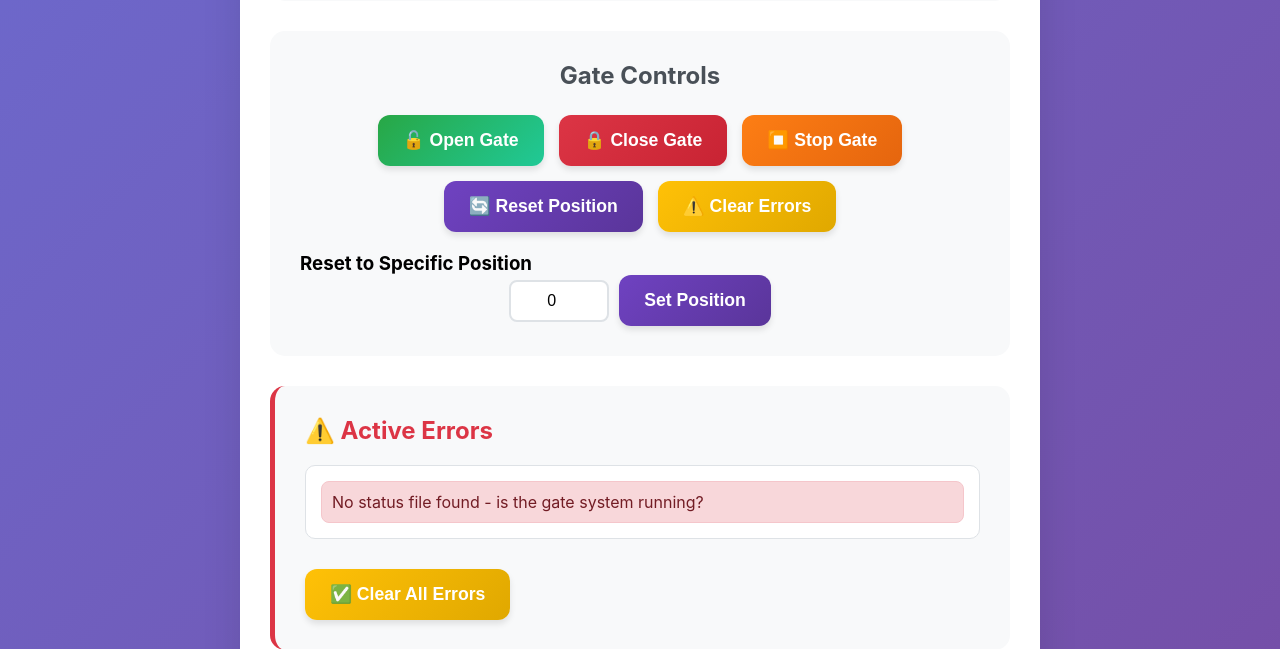
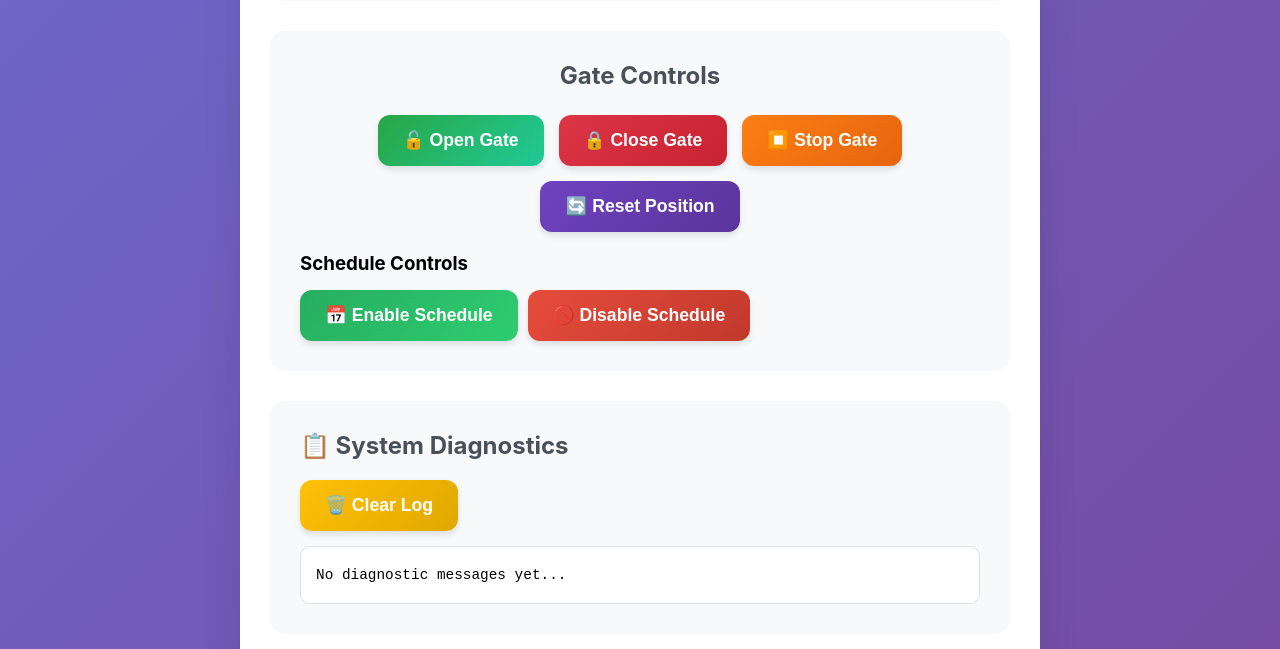
Before and after one commit to geoffdudds/chicken-gate, a Flask app: page / in a window 1280 px wide. Shown: the part 1859-2508 px from the top of the page. Run offline with Flask 3, Linux system fonts and the light colour scheme.

Commit message:
add ability to disable schedule events

```diff
--- a/templates/index.html
+++ b/templates/index.html
@@ -536,6 +536,43 @@
           padding: 20px;
         }
       }
+
+      .schedule-buttons {
+        display: flex;
+        gap: 10px;
+        margin-top: 15px;
+        flex-wrap: wrap;
+      }
+
+      .btn-schedule-enable {
+        background: linear-gradient(135deg, #27ae60, #2ecc71);
+        color: white;
+      }
+
+      .btn-schedule-enable:hover {
+        background: linear-gradient(135deg, #2ecc71, #58d68d);
+        transform: translateY(-2px);
+      }
+
+      .btn-schedule-enable.active {
+        background: linear-gradient(135deg, #27ae60, #239b56);
+        box-shadow: inset 0 2px 4px rgba(0, 0, 0, 0.2);
+      }
+
+      .btn-schedule-disable {
+        background: linear-gradient(135deg, #e74c3c, #c0392b);
+        color: white;
+      }
+
+      .btn-schedule-disable:hover {
+        background: linear-gradient(135deg, #c0392b, #a93226);
+        transform: translateY(-2px);
+      }
+
+      .btn-schedule-disable.active {
+        background: linear-gradient(135deg, #c0392b, #922b21);
+        box-shadow: inset 0 2px 4px rgba(0, 0, 0, 0.2);
+      }
     </style>
   </head>
   <body>
@@ -696,23 +733,14 @@
             </button>
           </div>
 
-          <!-- Reset position input -->
-          <div class="reset-section">
-            <h3>Reset to Specific Position</h3>
-            <div class="reset-controls">
-              <input
-                type="number"
-                id="reset-position"
-                class="reset-input"
-                min="0"
-                max="100"
-                placeholder="0-100"
-                value="0"
-              />
-              <button id="resetToPositionBtn" class="btn btn-reset">
-                Set Position
-              </button>
-            </div>
+          <h3>Schedule Controls</h3>
+          <div class="schedule-buttons">
+            <button id="enableScheduleBtn" class="btn btn-schedule-enable">
+              📅 Enable Schedule
+            </button>
+            <button id="disableScheduleBtn" class="btn btn-schedule-disable">
+              🚫 Disable Schedule
+            </button>
           </div>
         </div>
 
@@ -1175,6 +1203,48 @@
           startUpdates();
         }
       });
+
+      function updateStatus(status) {
+        // Update position
+        document.getElementById("position").textContent =
+          Math.round(status.position) + "%";
+        document.getElementById("target").textContent =
+          Math.round(status.target_position) + "%";
+
+        // Update gate state
+        const stateElement = document.getElementById("gateState");
+        if (status.is_opening) {
+          stateElement.textContent = "🟢 OPENING";
+          stateElement.className = "status-opening";
+        } else if (status.is_closing) {
+          stateElement.textContent = "🔴 CLOSING";
+          stateElement.className = "status-closing";
+        } else {
+          stateElement.textContent = "⚪ STOPPED";
+          stateElement.className = "status-stopped";
+        }
+
+        // Update schedule button states
+        const enableBtn = document.getElementById("enableScheduleBtn");
+        const disableBtn = document.getElementById("disableScheduleBtn");
+
+        if (status.schedule_enabled) {
+          enableBtn.classList.add("active");
+          disableBtn.classList.remove("active");
+        } else {
+          enableBtn.classList.remove("active");
+          disableBtn.classList.add("active");
+        }
+
+        // Update system status
+        updateSystemStatus(status);
+
+        // Update errors
+        updateErrors(status.errors);
+
+        // Update diagnostics
+        updateDiagnostics(status.diagnostic_messages);
+      }
     </script>
   </body>
 </html>
--- a/web_app.py
+++ b/web_app.py
@@ -94,7 +94,7 @@
         command_upper = command.upper()
 
         # Validate command
-        valid_commands = ['OPEN', 'CLOSE', 'STOP', 'RESET', 'CLEAR_ERRORS', 'CLEAR_DIAGNOSTICS']
+        valid_commands = ['OPEN', 'CLOSE', 'STOP', 'RESET', 'CLEAR_ERRORS', 'ENABLE_SCHEDULE', 'DISABLE_SCHEDULE']
 
         if command_upper.startswith('RESET:'):
             # Handle RESET:position format
```
Also changed, not shown: src/main.py (+33 -20 lines).
